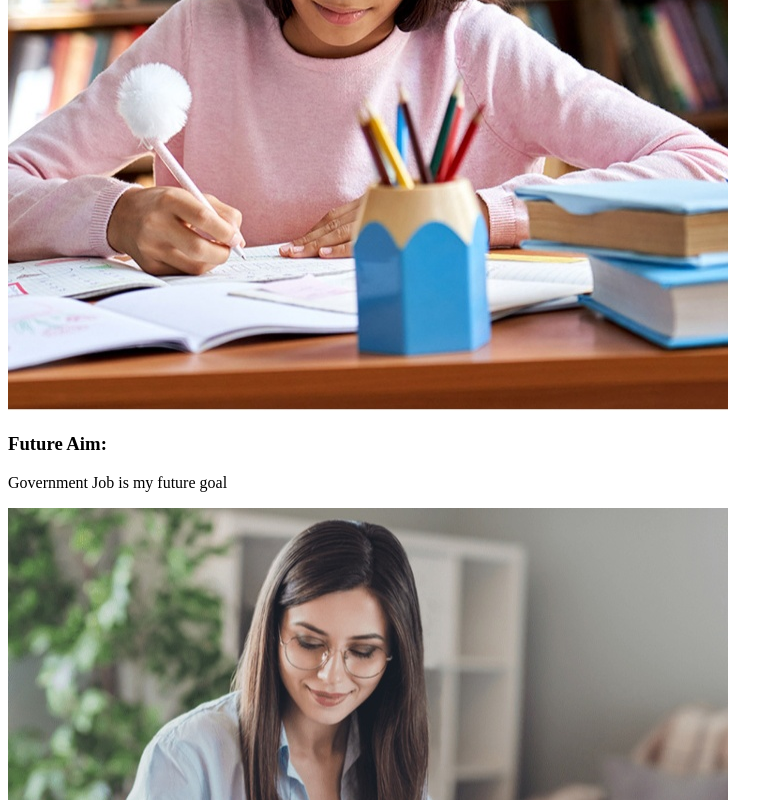
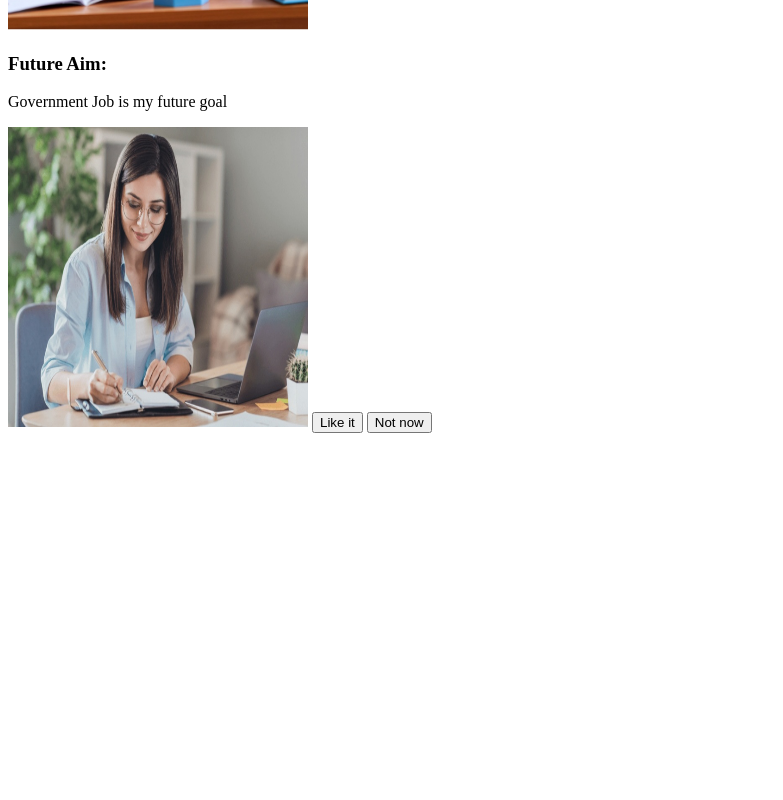
Before and after one commit to Dhanalakshmi2006-2014/My-project, a plain HTML site: page index.html in a window 1280 px wide. Shown: the part 840-1640 px from the top of the page, without its empty margins (0-783 px from the left). After the commit the page ends 1281 px from the top, so only its background shows below. Drawn offline with Linux system fonts and the light colour scheme.

Commit message:
Update index.html

```diff
--- a/index.html
+++ b/index.html
@@ -12,17 +12,17 @@
      I am V.Dhanalakshmi.My
 Father name is P. Vedhaganapathy.My Mother name is V. Shanmugavalli. My Younger brother name is V. Sivabalan.
 </p>
-<img src="img.jpg" height ="300px" width="300px"
+<img src="img.jpg" height ="300px" width="300px">
 <h3>My School &College Life: </h3>
 <p>
      My school life has been a very happy journey. I studied in Kasthurba Gandhi Kanya Gurukulam Girls's school. I am currently studying 3rd B.SC (computer science) in Dr. M. Sivakannu Women's Arts & Science College.
 </p>
-<img src="College.jpg">
+<img src="College.jpg" height="300px" width="300px">
 <h3>Future Aim:</h3>
 <p>
      Government Job is my future goal
 </p>
-<img src="Aim.jpg">
+<img src="Aim.jpg" height="300px" width="300px">
 <input type="button" value="Like it">
 <input type="button" value="Not now">
 </body>
```
